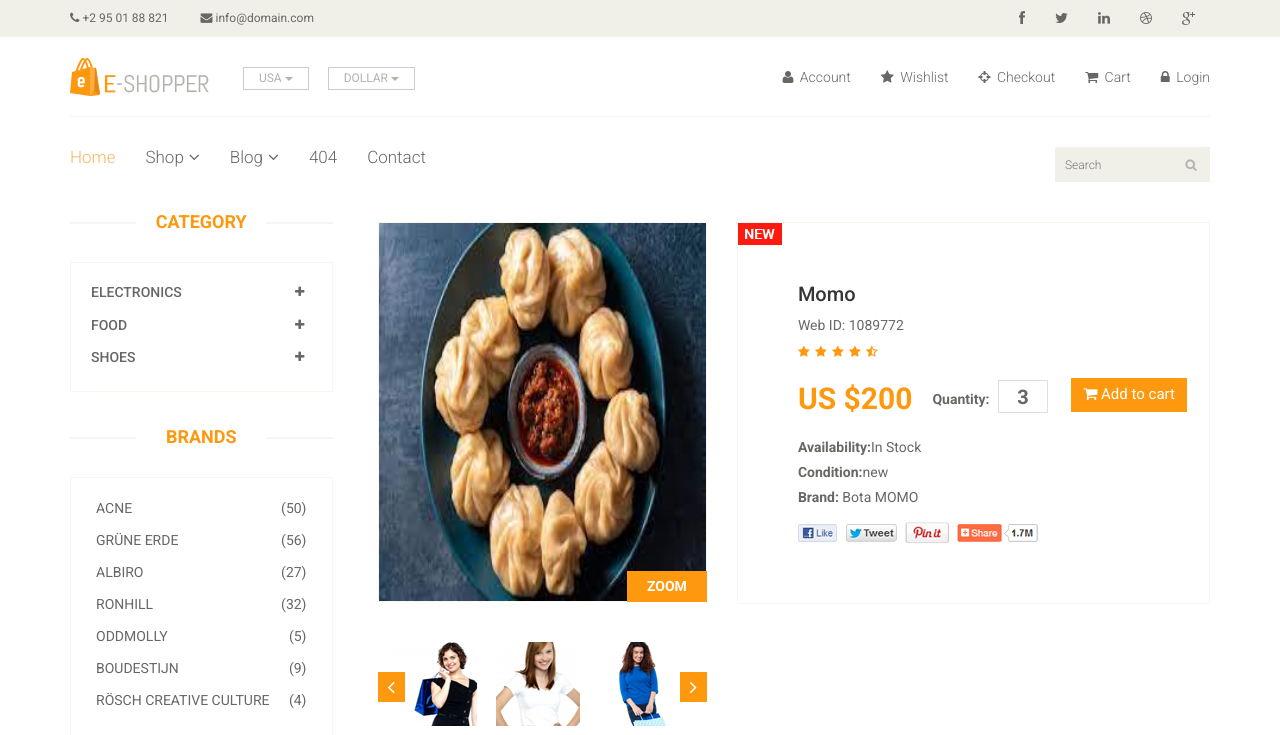
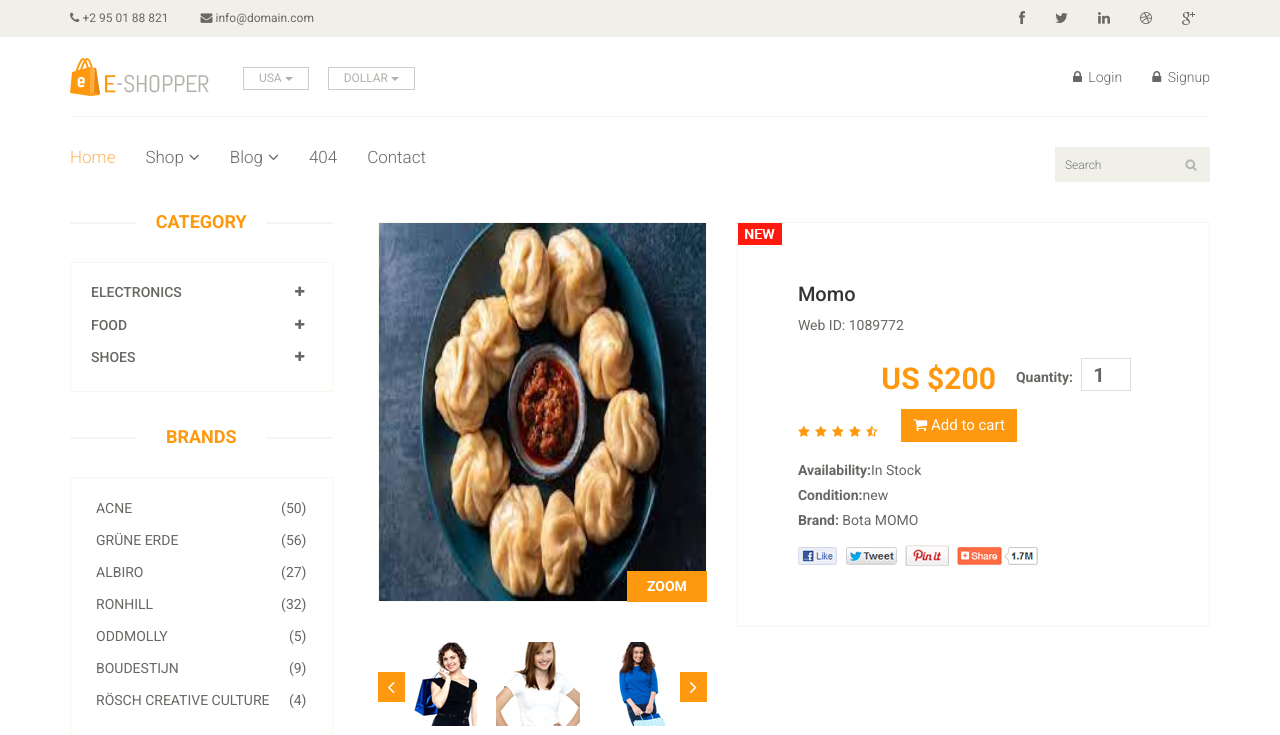
Before and after one commit to ranjanpandey984/django-Ecommerce, a Django app: page /product/Momo in a window 1280 px wide. Shown: the top 735 px of the page. Run offline with Django 3.2, Linux system fonts and the light colour scheme; data comes from the database, SQL or seed files in the repository; both versions use the stored data as it was after the commit.

Commit message:
Add to Cart done

```diff
--- a/home/admin.py
+++ b/home/admin.py
@@ -7,3 +7,4 @@ admin.site.register(SubCategory)
 admin.site.register(Slider)
 admin.site.register(Product)
 admin.site.register(Brand)
+admin.site.register(Cart)
--- a/home/models.py
+++ b/home/models.py
@@ -1,6 +1,8 @@
 from django.db import models
 from django.urls import reverse
 # Create your models here.
+
+
 class Category(models.Model):
 	title = models.CharField(max_length = 400)
 	slug = models.CharField(max_length = 500, unique = True) #Slug bhaneko ID jastai primary key
@@ -67,3 +69,17 @@ class Product(models.Model):
 
 	def get_url(self):
 		return reverse("home:product",kwargs = {'slug':self.slug})
+
+
+
+
+class Cart(models.Model):
+	username = models.CharField(max_length = 300)
+	slug = models.CharField(max_length = 300)
+	quantity = models.IntegerField(default = 1)
+	date = models.DateTimeField(auto_now_add = True)
+	checkout = models.BooleanField(default = False)
+	items = models.ForeignKey(Product, on_delete = models.CASCADE, null = True)
+
+	def __str__(self):
+		return self.username
--- a/home/urls.py
+++ b/home/urls.py
@@ -8,5 +8,6 @@ urlpatterns = [
     path('brand/<slug>', BrandViews.as_view(), name = 'brand'),
     path('product/<slug>', ProductDetailView.as_view(), name = 'product'),
     path('search', Search.as_view(), name = 'search'),
-    path('signup', Signup, name = 'signup'),
+    path('signup', signup, name = 'signup'),
+    path('add-to-cart', add_to_cart, name = 'add-to-cart'),
 ]
--- a/home/views.py
+++ b/home/views.py
@@ -52,7 +52,7 @@ class Search(BaseView):
 		return render(request,'search.html',self.views)
 
 
-def Signup(request):
+def signup(request):
 	if request.method == 'POST':
 		username = request.POST['username']
 		email = request.POST['email']
@@ -79,3 +79,24 @@ def Signup(request):
 			messages.error(request,'2 passwords didnot match. ')
 
 	return render(request,'signup.html')
+
+
+
+
+def add_to_cart(request):
+	if request.method == 'POST':
+		slug = request.POST['slug']
+		quantity = request.POST['quantity']
+		username = request.user.username
+		items = Product.objects.filter(slug = slug)[0]
+		print(items)
+
+		data = Cart.objects.create(
+			slug = slug,
+			quantity = quantity,
+			username = username,
+			items = items
+
+			)
+		data.save()
+		return redirect ('/')
--- a/static/css/main.css
+++ b/static/css/main.css
@@ -1437,8 +1437,12 @@ h2.title {
 
 }
 
+.signup{
+  display: grid;
+  place-items: center;
+}
 .signup-form {
-
+  width: 50%;
 }
 
 .login-form h2, .signup-form h2 {
--- a/templates/base.html
+++ b/templates/base.html
@@ -87,11 +87,18 @@
 					<div class="col-sm-8">
 						<div class="shop-menu pull-right">
 							<ul class="nav navbar-nav">
-								<li><a href="#"><i class="fa fa-user"></i> Account</a></li>
+
+								{% if user.is_authenticated  %}
+								<li><a href="#"><i class="fa fa-user"></i> {{user.username}}</a></li>
 								<li><a href="#"><i class="fa fa-star"></i> Wishlist</a></li>
 								<li><a href="checkout.html"><i class="fa fa-crosshairs"></i> Checkout</a></li>
 								<li><a href="cart.html"><i class="fa fa-shopping-cart"></i> Cart</a></li>
-								<li><a href="login.html"><i class="fa fa-lock"></i> Login</a></li>
+								<li><a href="/accounts/logout"><i class="fa fa-lock"></i> Logout</a></li>
+
+								{% else %}
+								<li><a href="/accounts/login"><i class="fa fa-lock"></i> Login</a></li>
+								<li><a href="/signup"><i class="fa fa-lock"></i> Signup</a></li>
+								{% endif %}
 							</ul>
 						</div>
 					</div>
--- a/templates/product-details.html
+++ b/templates/product-details.html
@@ -121,12 +121,17 @@
 								<img src="images/product-details/rating.png" alt="" />
 								<span>
 									<span>US ${{detail.price}}</span>
+
+									<form action="{% url 'home:add-to-cart' %}" method="POST">
+									{% csrf_token %}
 									<label>Quantity:</label>
-									<input type="text" value="3" />
-									<button type="button" class="btn btn-fefault cart">
+									<input name="quantity" type="number" value="1" />
+									<input name="slug" value = "{{detail.slug}}" type="hidden" >
+									<button type="submit" class="btn btn-fefault cart">
 										<i class="fa fa-shopping-cart"></i>
 										Add to cart
 									</button>
+								</form>
 								</span>
 								<p><b>Availability:</b>{{detail.stock}}</p>
 								<p><b>Condition:</b>{{detail.labels}}</p>
--- a/templates/registration/login.html
+++ b/templates/registration/login.html
@@ -6,7 +6,7 @@
 		<div class="container">
 			<div class="row">
 
-				<div class="col-sm-4">
+				<div class="col-sm-12 signup">
 					<div class="signup-form"><!--sign up form-->
 						<h2>LOGIN !</h2>
 
@@ -18,7 +18,7 @@
 							{% csrf_token %}
 							<!-- <input name = "username" type="text" placeholder="Name"/> -->
 
-							{{ form.username }}
+							{{ form.username }}  <!-- using default form of django -->
 							{{ form.password }}
 
 							<!-- <input name = "email" type="email" placeholder="Email Address"/>
--- a/templates/signup.html
+++ b/templates/signup.html
@@ -6,7 +6,7 @@
 		<div class="container">
 			<div class="row">
 
-				<div class="col-sm-4">
+				<div class="col-sm-12 signup">
 					<div class="signup-form"><!--sign up form-->
 						<h2>New User Signup!</h2>
 
```
Also changed, not shown: db.sqlite3, home/migrations/0005_cart.py (added), home/migrations/0006_cart_items.py (added), home/migrations/0007_alter_cart_date.py (added).
